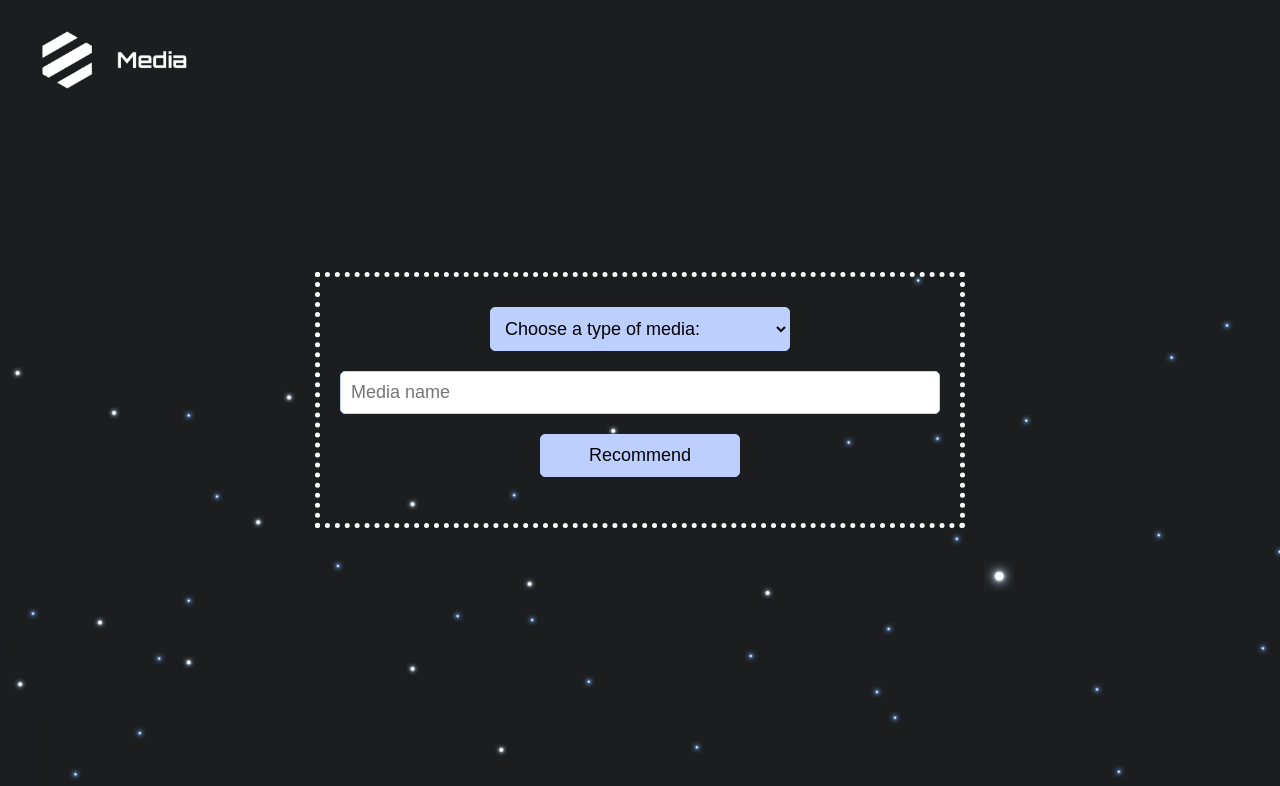
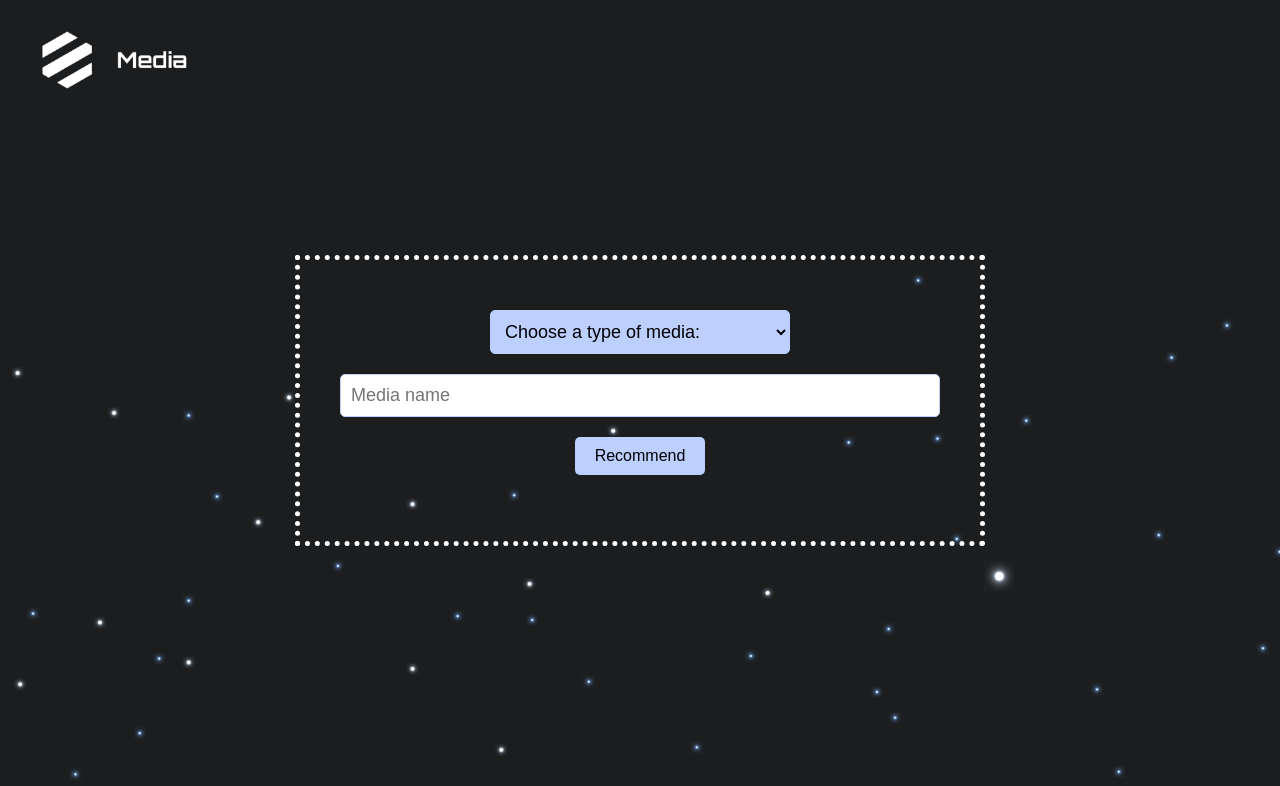
Before and after one commit to mabda4/Media-Recommendation-, a Flask app: page / in a window 1280 px wide. Shown: the top 786 px of the page. Run offline with Flask 3, Linux system fonts and the light colour scheme.

Commit message:
Updated the recommend button

```diff
--- a/templates/index.html
+++ b/templates/index.html
@@ -17,11 +17,12 @@
         }
         .container {
             border: 5px dotted white;
-            padding: 20px;
+            padding: 40px;
             text-align: center;
             position: relative;
             width: 600px;
         }
+
 
         .logo {
             position: absolute;
@@ -49,15 +50,32 @@
             width: calc(100% - 22px);
         }
 
+        input[type="text"]:hover {
+            background-color: #f0f8ff;
+        }
+
         input[type="submit"] {
-            font-size: 18px;
-            padding: 10px;
+            display: inline-block;
+            font-size: 16px;
+            padding: 10px 20px;
             margin: 10px 0;
             border-radius: 5px;
-            border: 1px solid #BDCFFF;
-            width: 200px;
+            color: black;
+            background-color: #BDCFFF;
+            border: none;
+            cursor: pointer;
+            transition: background-color 0.3s, transform 0.3s;
         }
 
+        input[type="submit"]:hover {
+            background-color: #95aef4;
+            transform: scale(1.05);
+        }
+
+        input[type="submit"]:active {
+            background-color: #7595ed;
+        }
+        /*Style for Loader page*/
         .loader {
             width: 250px;
             height: 50px;
```
